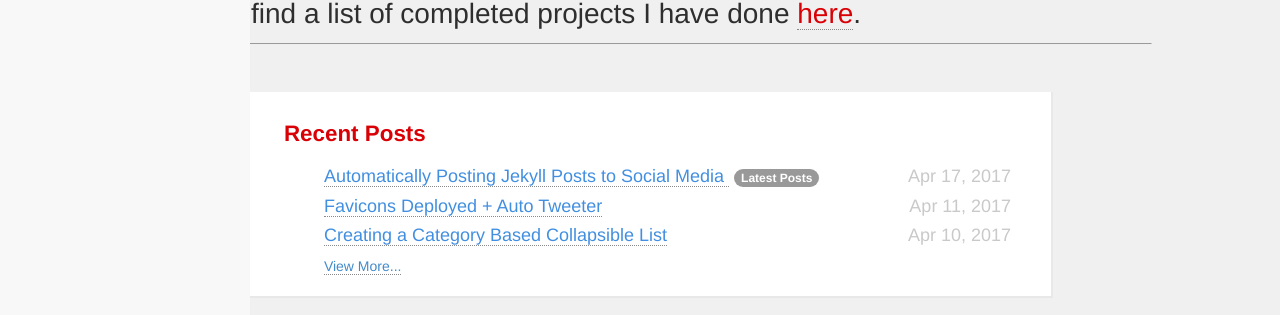
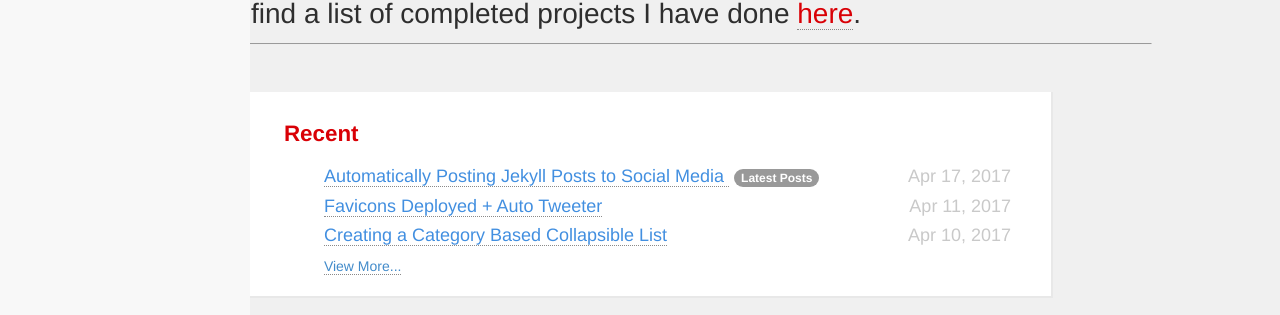
Before and after one commit to jguardado39/jguardado39.github.io, a Jekyll site: the page built from index.html, in a window 1280 px wide and 900 px high, scrolled down 451 px. Shown: the part 498-813 px from the top of the window. Built offline with Jekyll 4.4.1, drawn with Linux system fonts in a browser that asks for light colours.

Commit message:
upd 041717

```diff
--- a/index.html
+++ b/index.html
@@ -1,12 +1,12 @@
 ---
-title: Aevyz's Project Hub
+title: John's Project Hub
 ---
 {% include showcase.html %}
 {% include greeting.html %}
 
 {% if site.posts != empty %}
 <div class="recent-posts">
-  <h2>Recent Posts</h2>
+  <h2>Recent</h2>
   {% for post in site.posts limit: 3 %}
     {% if forloop.first %}
       {% assign add_class = 'most-recent' %}
```
